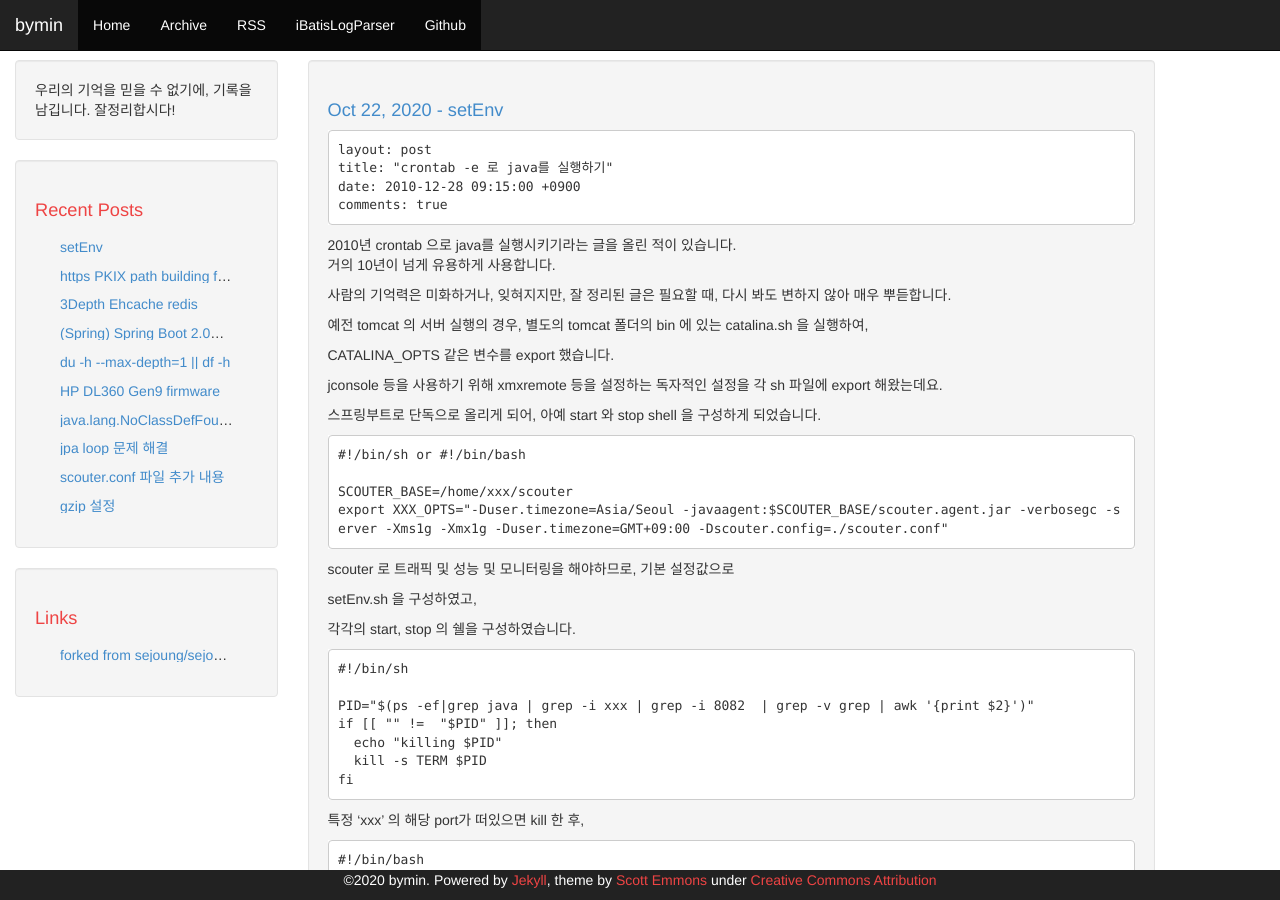
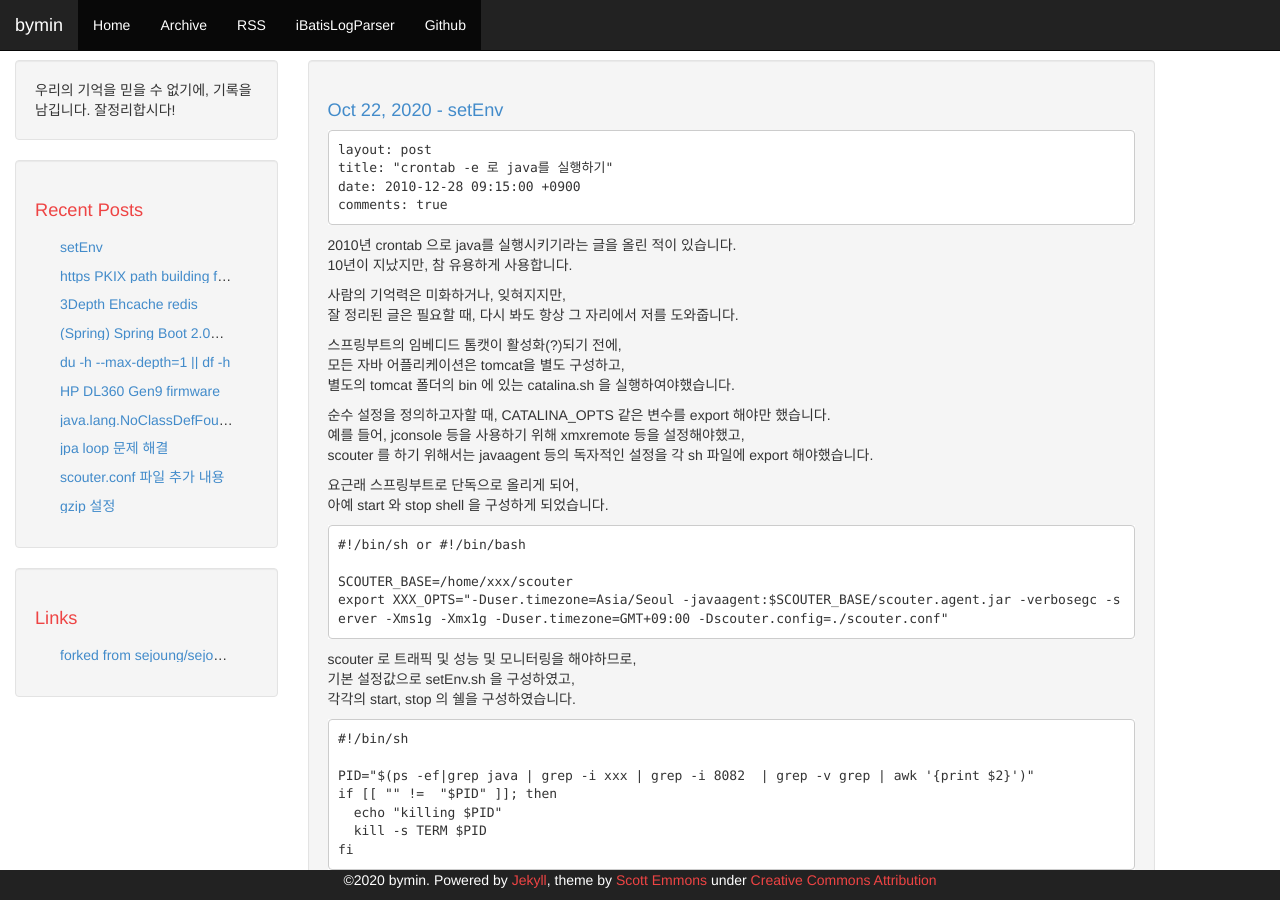
Before and after one commit to youngclown/youngclown.github.io, a Jekyll site: the page built from _posts/2020-10-22-setEnv.md, in a window 1280 px wide and 900 px high. Built offline with Jekyll 4.4.1, drawn with Linux system fonts in a browser that asks for light colours; comment, search, counter and statistics services are not loaded.

Commit message:
setEnv.sh

````diff
--- a/_posts/2020-10-22-setEnv.md
+++ b/_posts/2020-10-22-setEnv.md
@@ -12,18 +12,21 @@ comments: true
 ```
 
 2010년 crontab 으로 java를 실행시키기라는 글을 올린 적이 있습니다.
-거의 10년이 넘게 유용하게 사용합니다.
+10년이 지났지만, 참 유용하게 사용합니다.
 
-사람의 기억력은 미화하거나, 잊혀지지만, 잘 정리된 글은 필요할 때, 다시 봐도 변하지 않아 매우 뿌듣합니다.
+사람의 기억력은 미화하거나, 잊혀지지만,
+잘 정리된 글은 필요할 때, 다시 봐도 항상 그 자리에서 저를 도와줍니다.
 
-예전 tomcat 의 서버 실행의 경우,
-별도의 tomcat 폴더의 bin 에 있는 catalina.sh 을 실행하여,
+스프링부트의 임베디드 톰캣이 활성화(?)되기 전에,
+모든 자바 어플리케이션은 tomcat을 별도 구성하고,
+별도의 tomcat 폴더의 bin 에 있는 catalina.sh 을 실행하여야했습니다.
 
-CATALINA_OPTS 같은 변수를 export 했습니다.
+순수 설정을 정의하고자할 때, CATALINA_OPTS 같은 변수를 export 해야만 했습니다.
+예를 들어, jconsole 등을 사용하기 위해 xmxremote 등을 설정해야했고,
+scouter 를 하기 위해서는 javaagent 등의 독자적인 설정을 각 sh 파일에 export 해야했습니다.
 
-jconsole 등을 사용하기 위해 xmxremote 등을 설정하는 독자적인 설정을 각 sh 파일에 export 해왔는데요.
-
-스프링부트로 단독으로 올리게 되어, 아예 start 와 stop shell 을 구성하게 되었습니다.
+요근래 스프링부트로 단독으로 올리게 되어,
+아예 start 와 stop shell 을 구성하게 되었습니다.
 
 ```
 #!/bin/sh or #!/bin/bash
@@ -31,10 +34,8 @@ jconsole 등을 사용하기 위해 xmxremote 등을 설정하는 독자적인
 SCOUTER_BASE=/home/xxx/scouter
 export XXX_OPTS="-Duser.timezone=Asia/Seoul -javaagent:$SCOUTER_BASE/scouter.agent.jar -verbosegc -server -Xms1g -Xmx1g -Duser.timezone=GMT+09:00 -Dscouter.config=./scouter.conf"
 ```
-scouter 로 트래픽 및 성능 및 모니터링을 해야하므로, 기본 설정값으로
-
-setEnv.sh 을 구성하였고,
-
+scouter 로 트래픽 및 성능 및 모니터링을 해야하므로,
+기본 설정값으로 setEnv.sh 을 구성하였고,
 각각의 start, stop 의 쉘을 구성하였습니다.
 
 ```
````
